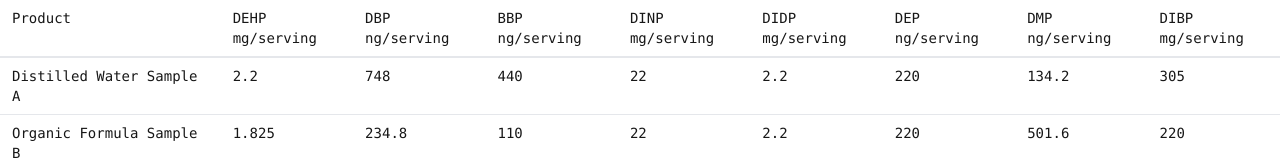
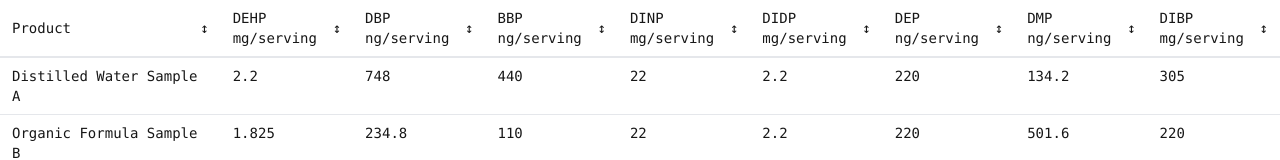
Before and after one commit to alanagoyal/booklist, a Next.js app: page / in a window 1280 px wide. Shown: the top 160 px of the page. Built offline with nearby package versions, Linux system fonts and the light colour scheme.

Commit message:
add sort

```diff
--- a/components/data-grid.tsx
+++ b/components/data-grid.tsx
@@ -1,6 +1,8 @@
 'use client';
 
-import React from 'react';
+import React, { useState } from 'react';
+
+type SortDirection = 'asc' | 'desc' | null;
 
 type ColumnDef = {
   field: string;
@@ -18,6 +20,36 @@ type DataGridProps = {
 };
 
 export function DataGrid({ data, columns }: DataGridProps) {
+  const [sortConfig, setSortConfig] = useState<{ field: string; direction: SortDirection }>({
+    field: '',
+    direction: null,
+  });
+
+  const handleSort = (field: string) => {
+    setSortConfig(current => ({
+      field,
+      direction: current.field === field
+        ? (current.direction === null ? 'desc' : current.direction === 'desc' ? 'asc' : null)
+        : 'desc'
+    }));
+  };
+
+  const sortedData = React.useMemo(() => {
+    if (!sortConfig.direction) return data;
+
+    return [...data].sort((a, b) => {
+      const aValue = a[sortConfig.field];
+      const bValue = b[sortConfig.field];
+
+      if (aValue === bValue) return 0;
+      if (aValue === null || aValue === undefined) return 1;
+      if (bValue === null || bValue === undefined) return -1;
+
+      const comparison = aValue < bValue ? -1 : 1;
+      return sortConfig.direction === 'asc' ? comparison : -comparison;
+    });
+  }, [data, sortConfig]);
+
   return (
     <div className="w-full text-sm">
       {/* Header */}
@@ -25,16 +57,24 @@ export function DataGrid({ data, columns }: DataGridProps) {
         {columns.map((column) => (
           <div
             key={column.field}
-            className="px-3 py-2 border-b-2 font-medium"
+            className="px-3 py-2 border-b-2 font-medium cursor-pointer select-none flex items-center justify-between"
+            onClick={() => handleSort(column.field)}
           >
-            {column.header}
+            <span>{column.header}</span>
+            <span className="ml-1">
+              {sortConfig.field === column.field ? (
+                sortConfig.direction === 'desc' ? '↓' :
+                sortConfig.direction === 'asc' ? '↑' :
+                '↕'
+              ) : '↕'}
+            </span>
           </div>
         ))}
       </div>
 
       {/* Body */}
       <div>
-        {data.map((row, rowIndex) => (
+        {sortedData.map((row, rowIndex) => (
           <div
             key={rowIndex}
             className="grid"
```
